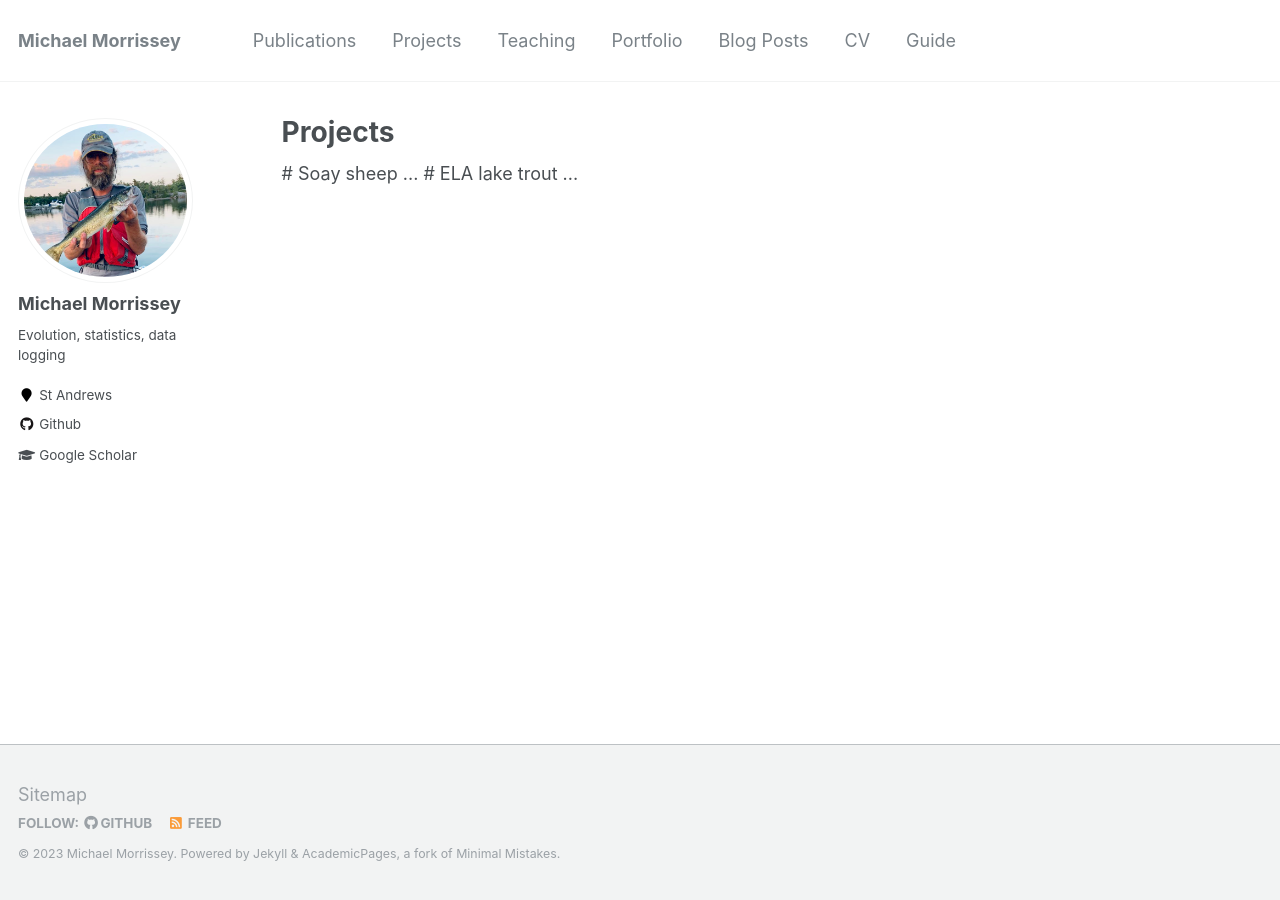
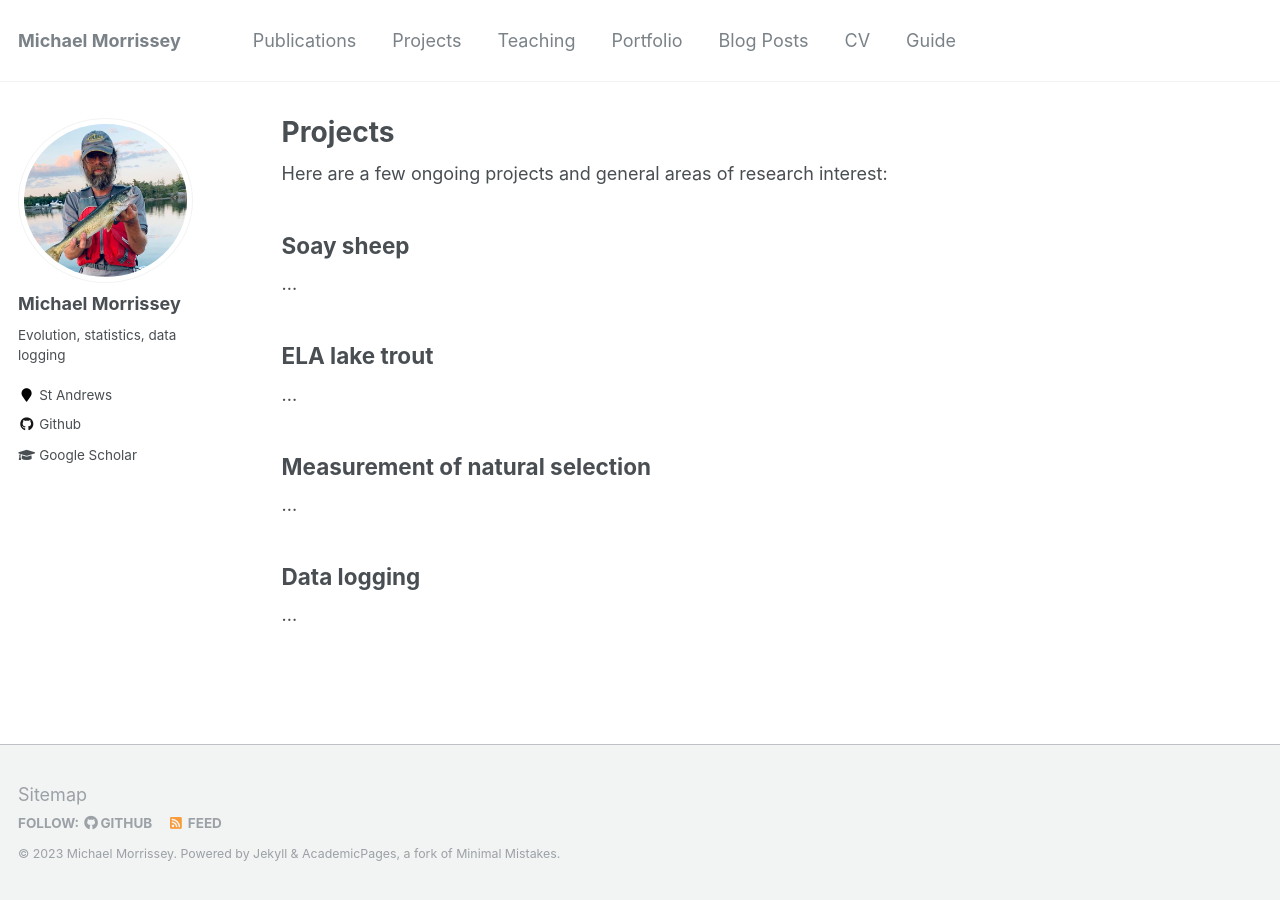
Before and after one commit to mbmorrissey/mbmorrissey.github.io, a Jekyll site: the page built from _pages/projects.html, in a window 1280 px wide. Built offline with Jekyll 4.4.1, drawn with Linux system fonts in a browser that asks for light colours.

Commit message:
Update projects.html

```diff
--- a/_pages/projects.html
+++ b/_pages/projects.html
@@ -16,10 +16,20 @@ author_profile: true
 {% endfor %}
 -->
 
-# Soay sheep
+Here are a few ongoing projects and general areas of research interest:
+
+<h2>Soay sheep</h2>
 
 ...
 
-# ELA lake trout
+<h2>ELA lake trout</h2>
 
 ...
+
+<h2>Measurement of natural selection</h2>
+
+...
+
+<h2>Data logging</h2>
+
+...
```
